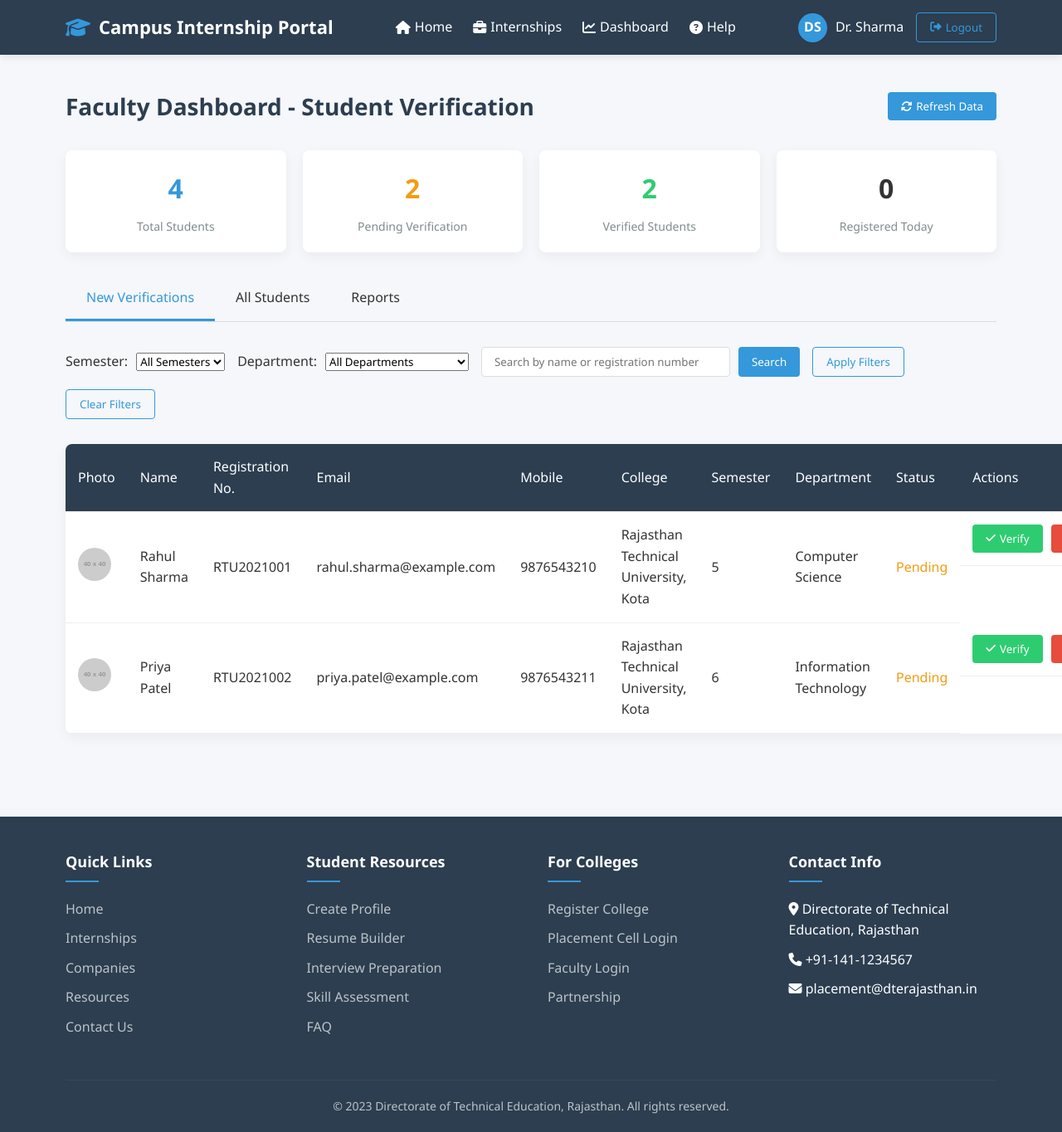
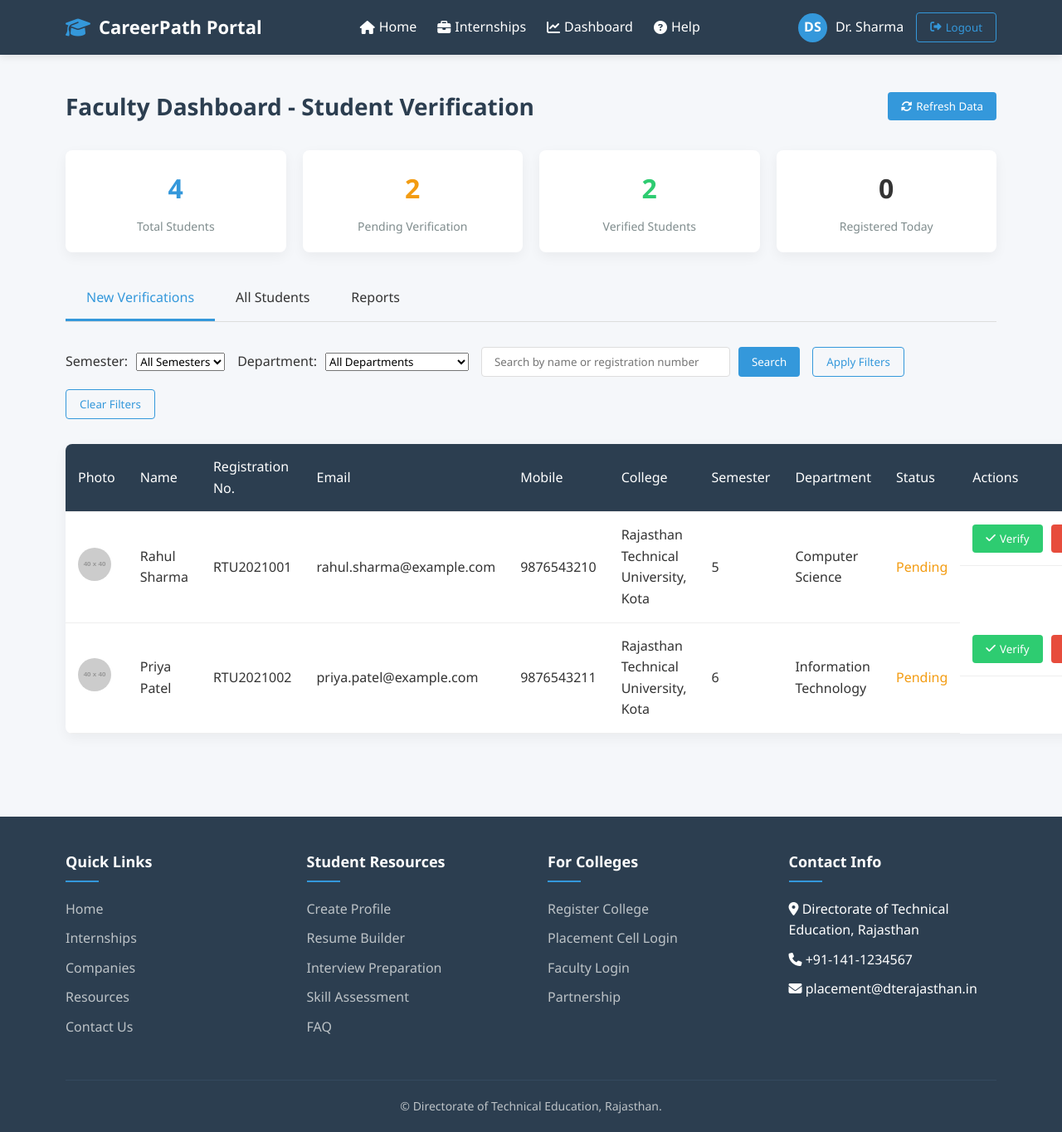
Before and after one commit to swayam315/CareerPath, a plain HTML site: page dashboard.html in a window 1280 px wide. Shown: the top 1364 px of the page at 83% size. Drawn offline with Linux system fonts and the light colour scheme; placeholder pictures from the web are drawn by us.

Commit message:
Update dashboard.html

```diff
--- a/dashboard.html
+++ b/dashboard.html
@@ -3,7 +3,8 @@
   <head>
     <meta charset="UTF-8" />
     <meta name="viewport" content="width=device-width, initial-scale=1.0" />
-    <title>Faculty Dashboard - Campus Internship Portal</title>
+    <title>Faculty Dashboard -
+CareerPath Portal</title>
     <link
       rel="stylesheet"
       href="https://cdnjs.cloudflare.com/ajax/libs/font-awesome/6.4.0/css/all.min.css"
@@ -420,7 +421,8 @@
         <div class="header-content">
           <div class="logo">
             <i class="fas fa-graduation-cap"></i>
-            <h1>Campus Internship Portal</h1>
+            <h1>
+CareerPath Portal</h1>
           </div>
           <nav>
             <ul>
@@ -779,8 +781,7 @@
         </div>
         <div class="copyright">
           <p>
-            &copy; 2023 Directorate of Technical Education, Rajasthan. All
-            rights reserved.
+            &copy; Directorate of Technical Education, Rajasthan.
           </p>
         </div>
       </div>
```
